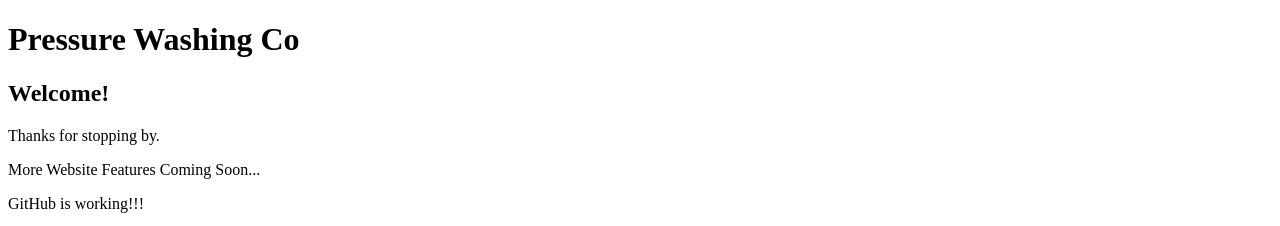
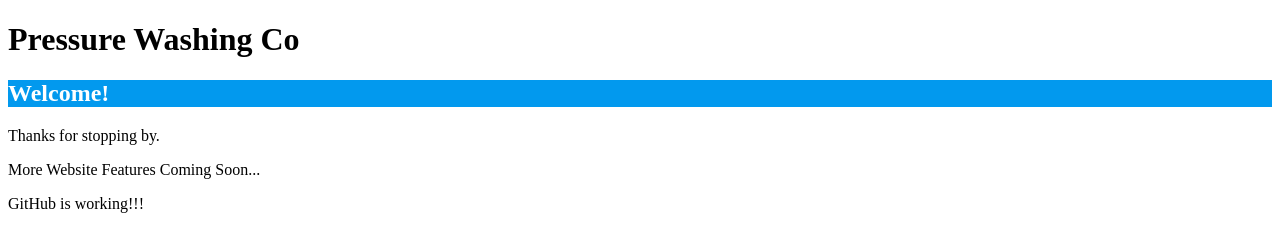
Before and after one commit to cel19892000/PressureWashingCo, a plain HTML site: page index.html in a window 1280 px wide. Shown: the top 226 px of the page. Drawn offline with Linux system fonts and the light colour scheme.

Commit message:
adding color

```diff
--- a/index.html
+++ b/index.html
@@ -2,6 +2,7 @@
 <html>
 <head>
     <meta charset="utf-8">
+    <link rel="stylesheet" href="main.css">
     <title>Pressure Washing Co</title>
 </head>
 <body>
--- /dev/null
+++ b/main.css
@@ -0,0 +1,4 @@
+h2 {
+    background-color: #0299EE;
+    color: #ffffff;
+}
```
Lines whose indentation alone changed are shown as unchanged.
